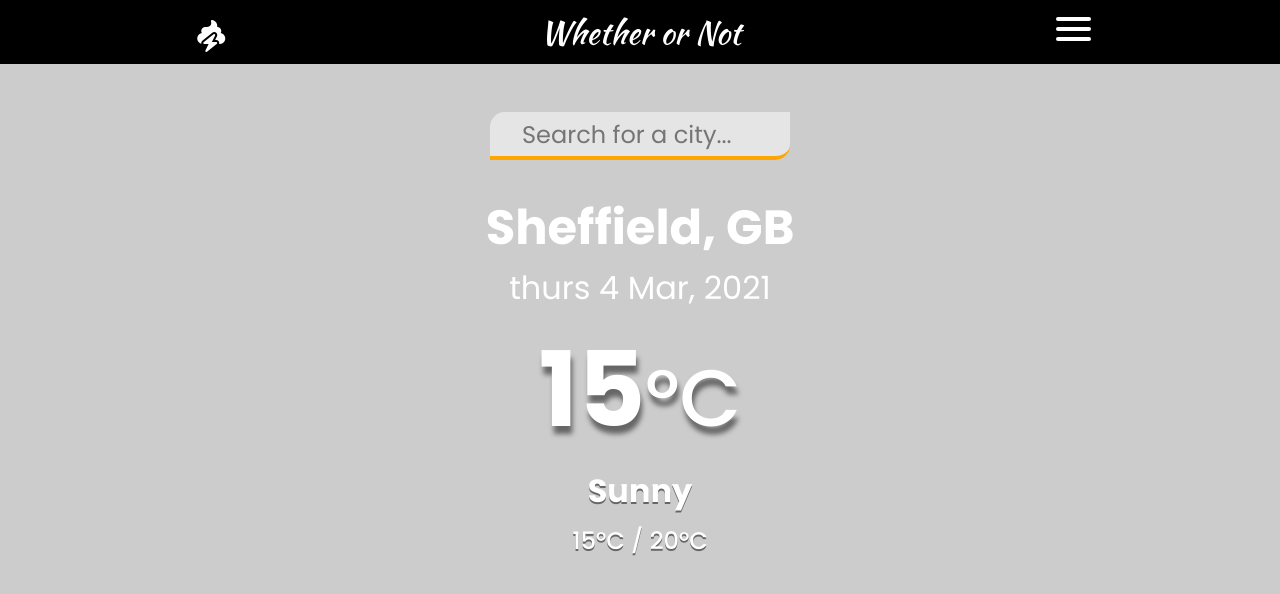
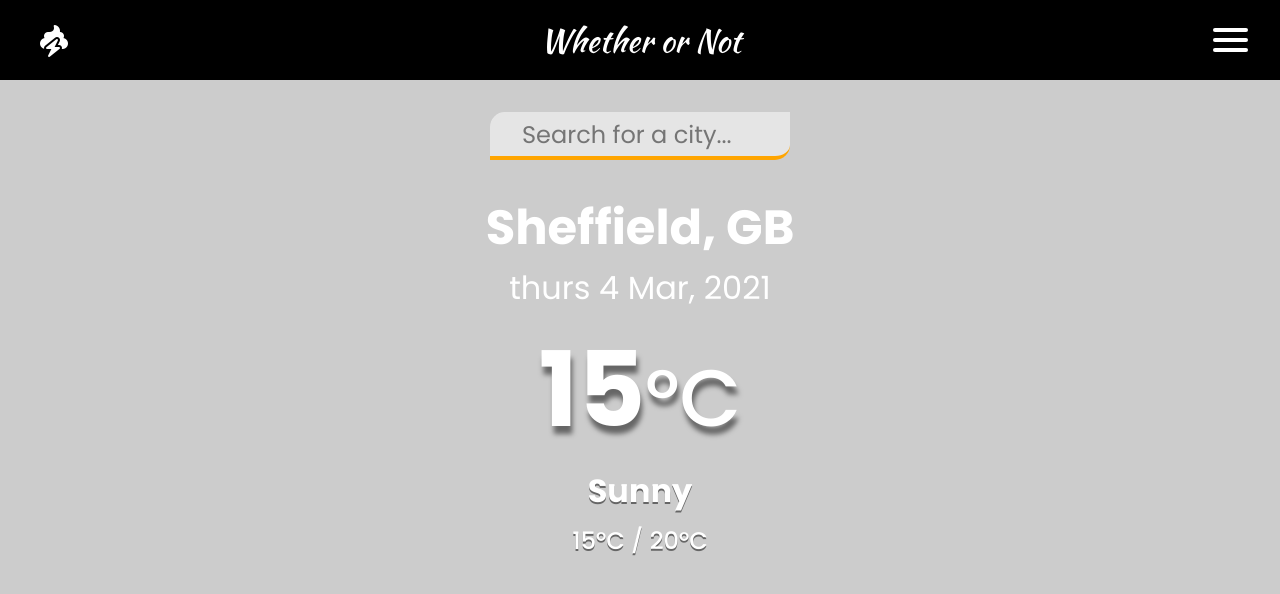
Before and after one commit to JamiePMortimer/WeatherSite, a plain HTML site: page index.html in a window 1280 px wide. Drawn offline with Linux system fonts and the light colour scheme; no server answers.

Commit message:
Finished nav layout

```diff
--- a/style.css
+++ b/style.css
@@ -5,12 +5,13 @@
   font-family: 'Poppins', sans-serif;
 }
 
-body{
+body {
   background: #ccc;
 }
 
 a {
   color: white;
+  margin-top: 3px;
 }
 
 /* Backgrounds */
@@ -34,15 +35,14 @@ video {
   display: flex;
   flex-direction: row;
   flex-wrap: nowrap;
-  justify-content: space-around;
+  justify-content:space-between;
   align-items: center;
   width: 100%;
   background: black;
-  min-height: 8vh;
+  min-height: 10vh;
 }
 
 .navigation-icon {
-  margin-top: 10px;
   margin-left: 2.5rem;
   display: flex;
   color: white;
@@ -63,6 +63,9 @@ video {
   height: 30px;
   padding: 0;
   cursor: pointer;
+  display: flex;
+  flex-direction: column;
+  justify-content: center;
 }
 .navigation-burger input {
   display: block;
@@ -72,12 +75,11 @@ video {
   top: -7px;
   left: -5px;
   cursor: pointer;
-
   opacity: 0;
   z-index: 2;
 }
 
-.links-burger{
+.links-burger {
   display: flex;
   justify-content: space-around;
   width: 40%;
@@ -88,11 +90,15 @@ video {
 .line3 {
   display: flex;
   border-bottom: 4px solid white;
-  margin-bottom: 6px;
   position: relative;
   border-radius: 5px;
   width: 100%;
   transition: transform 0.5s ease, opacity 0.3s ease;
+}
+
+.line1,
+.line2 {
+  margin-bottom: 6px;
 }
 
 /* Input Section */
```
